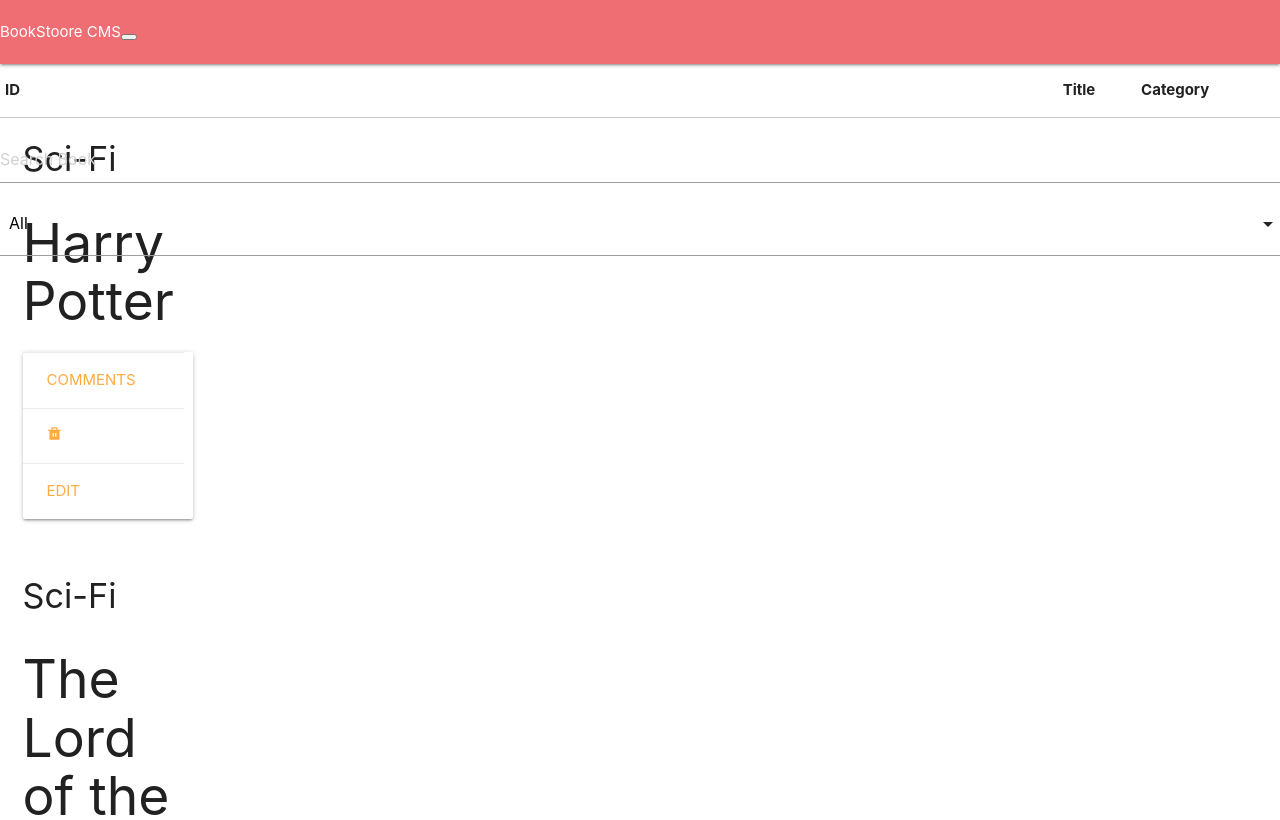
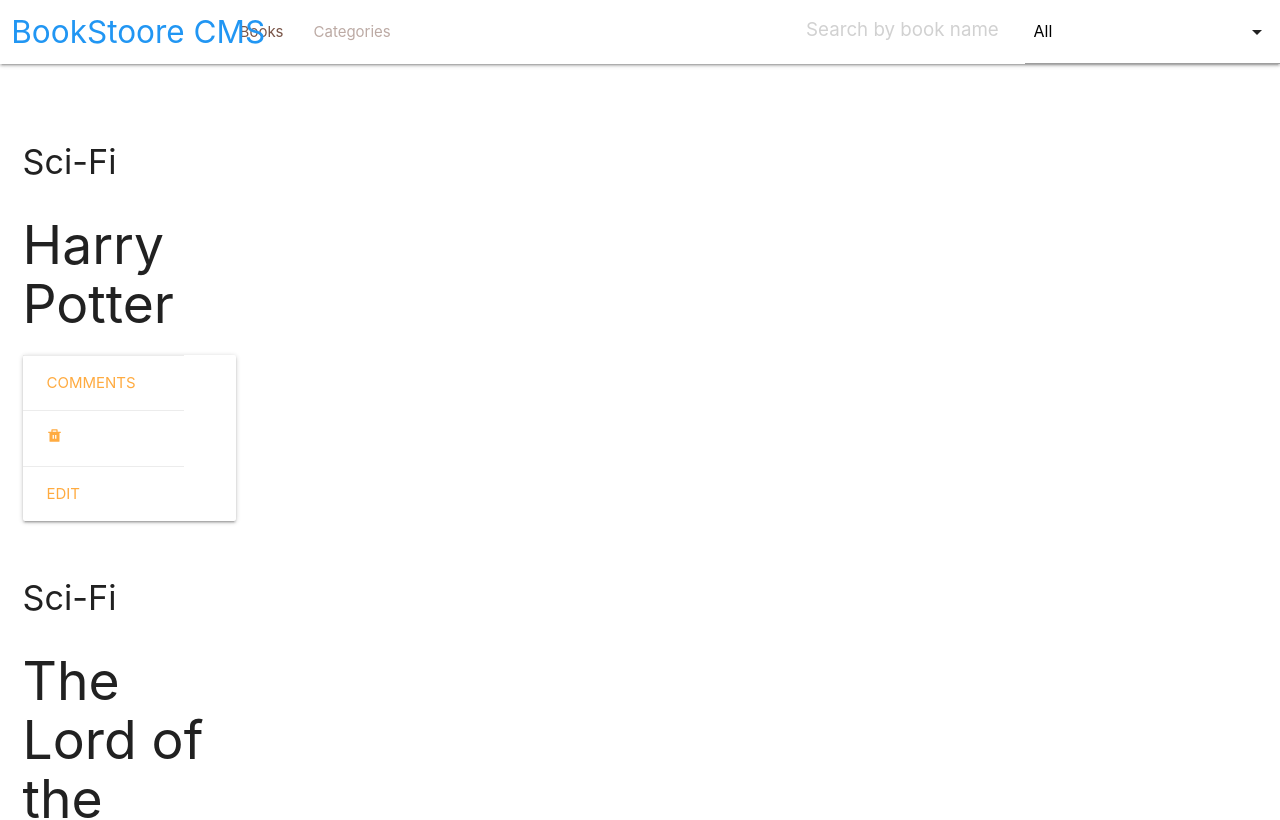
Before and after one commit to cvilla714/bookstore-react-redux, a React (Create React App) app: page / in a window 1280 px wide. Shown: the top 820 px of the page. Built offline with nearby package versions, Linux system fonts and the light colour scheme.

Commit message:
added search bar from materialize and eliminated the table from booiklist

```diff
--- a/src/containers/BooksList.jsx
+++ b/src/containers/BooksList.jsx
@@ -2,18 +2,12 @@
 import { connect } from 'react-redux';
 import React from 'react';
 import PropTypes from 'prop-types';
-import { Table } from 'react-bootstrap';
+
 import Book from '../components/Book';
 import { deleteBookAction, filterBook } from '../actions/index';
 import Search from './Search';
 
-const BooksList = ({
-  books,
-  filterCategory,
-  deleteBookAction,
-  filterBook,
-  search,
-}) => {
+const BooksList = ({ books, filterCategory, deleteBookAction, filterBook, search }) => {
   const handleDelete = (id) => {
     deleteBookAction(id);
   };
@@ -35,7 +29,17 @@
   return (
     <>
       <Search handleSelect={handleSelect} />
-      <Table striped bordered hover size="sm">
+      {filteredBooks().map((book) => (
+        <Book
+          id={book.id}
+          key={book.id}
+          name={book.name}
+          category={book.category}
+          onDelete={handleDelete}
+        />
+      ))}
+
+      {/* <Table striped bordered hover size="sm">
         <thead>
           <tr>
             <th>ID</th>
@@ -54,7 +58,7 @@
             />
           ))}
         </tbody>
-      </Table>
+      </Table> */}
     </>
   );
 };
@@ -73,6 +77,4 @@
   search: state.search,
 });
 
-export default connect(mapStateToProps, { deleteBookAction, filterBook })(
-  BooksList,
-);
+export default connect(mapStateToProps, { deleteBookAction, filterBook })(BooksList);
--- a/src/containers/Booksform.js
+++ b/src/containers/Booksform.js
@@ -6,15 +6,7 @@
 
 const uniqid = require('uniqid');
 
-export const options = [
-  'Action',
-  'Biography',
-  'History',
-  'Horror',
-  'Kids',
-  'Learning',
-  'Sci-Fi',
-];
+export const options = ['Action', 'Biography', 'History', 'Horror', 'Kids', 'Learning', 'Sci-Fi'];
 
 const Booksform = ({ createBook }) => {
   const [info, setInfo] = useState({
@@ -74,7 +66,7 @@
                 Category
               </option>
               {options.map((category) => (
-                <option value={category} key={Math.random()}>
+                <option value={category} key={category}>
                   {category}
                 </option>
               ))}
--- a/src/containers/Search.js
+++ b/src/containers/Search.js
@@ -1,8 +1,9 @@
 /* eslint-disable object-curly-newline */
 import React, { useRef } from 'react';
-import { Nav, Navbar, Form, FormControl } from 'react-bootstrap';
 import { connect } from 'react-redux';
 import PropTypes from 'prop-types';
+import 'materialize-css/dist/css/materialize.min.css';
+import M from 'materialize-css/dist/js/materialize.min';
 import { searchBook } from '../actions';
 import CategoryFilter from '../components/CategoryFilter';
 
@@ -11,29 +12,81 @@
 
   const onChange = () => {
     searchBook(text.current.value);
+    M.updateTextFields();
   };
 
   return (
-    <Navbar bg="light" expand="lg">
-      <Navbar.Brand href="#home">BookStoore CMS</Navbar.Brand>
-      <Navbar.Toggle aria-controls="basic-navbar-nav" />
-      <Navbar.Collapse id="basic-navbar-nav">
-        <Nav className="mr-auto">
-          <Nav.Link href="#home">Books</Nav.Link>
-          <Nav.Link href="#link">Categories</Nav.Link>
-        </Nav>
-        <Form inline>
-          <FormControl
-            type="search"
-            placeholder="Search Book"
-            className="mr-sm-2"
-            ref={text}
-            onChange={onChange}
-          />
-          <CategoryFilter onSelect={handleSelect} />
-        </Form>
-      </Navbar.Collapse>
-    </Navbar>
+    <nav>
+      <div className="nav-wrapper white">
+        <div className="row">
+          <div className="col s12 m4 l2">
+            <a href="!#" className="brand-logo blue-text darken-2">
+              BookStoore CMS
+            </a>
+          </div>
+          <div className="col s12 m4 l5">
+            <ul id="nav-mobile" className="left hide-on-med-and-down">
+              <li>
+                <a href="sass.html" className="brown-text">
+                  Books
+                </a>
+              </li>
+              <li>
+                <a href="badges.html blue" className="brown-text text-lighten-3">
+                  Categories
+                </a>
+              </li>
+            </ul>
+          </div>
+          <div className="col s12 m4 l5">
+            {' '}
+            <div className="row">
+              <div className="col m6 l6">
+                <div className="input-field moving-left">
+                  <label className="active" htmlFor="first_name2">
+                    <input
+                      id="first_name2"
+                      type="search"
+                      name="active"
+                      className="validate moreroom"
+                      placeholder="Search by book name"
+                      ref={text}
+                      onChange={onChange}
+                    />
+                  </label>
+                </div>
+              </div>
+              <div className="col m6 l6">
+                <div className="moving-left">
+                  <CategoryFilter onSelect={handleSelect} />
+                </div>
+              </div>
+            </div>
+          </div>
+        </div>
+      </div>
+    </nav>
+
+  // <Navbar bg="light" expand="lg">
+  //   <Navbar.Brand href="#home">BookStoore CMS</Navbar.Brand>
+  //   <Navbar.Toggle aria-controls="basic-navbar-nav" />
+  //   <Navbar.Collapse id="basic-navbar-nav">
+  //     <Nav.Link className="mr-auto">
+  //       <Nav.Link href="#home">Books</Nav.Link>
+  //       <Nav.Link href="#link">Categories</Nav.Link>
+  //     </Nav.Link>
+  //     <Form inline>
+  //       <FormControl
+  //         type="search"
+  //         placeholder="Search Book"
+  //         className="mr-sm-2"
+  //         ref={text}
+  //         onChange={onChange}
+  //       />
+  //       <CategoryFilter onSelect={handleSelect} />
+  //     </Form>
+  //   </Navbar.Collapse>
+  // </Navbar>
   );
 };
 Search.propTypes = {
@@ -41,8 +94,8 @@
   handleSelect: PropTypes.func.isRequired,
 };
 
-const mapStateToProps = (state) => ({
-  search: state.search,
-});
+// const mapStateToProps = (state) => ({
+//   search: state.search,
+// });
 
-export default connect(mapStateToProps, { searchBook })(Search);
+export default connect(null, { searchBook })(Search);
```
Also changed, not shown: 1 other file (tests, documents, lock files or other folders).
